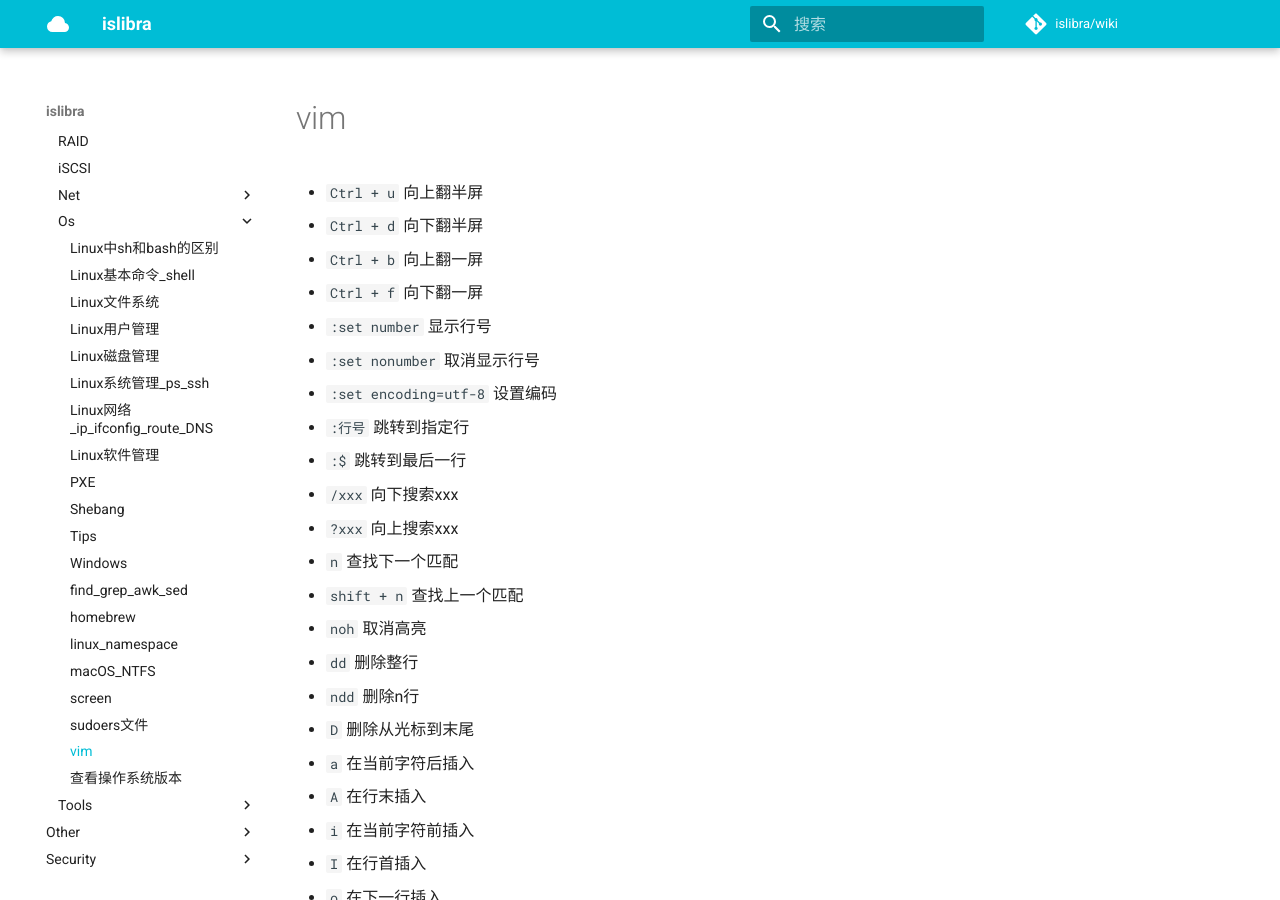
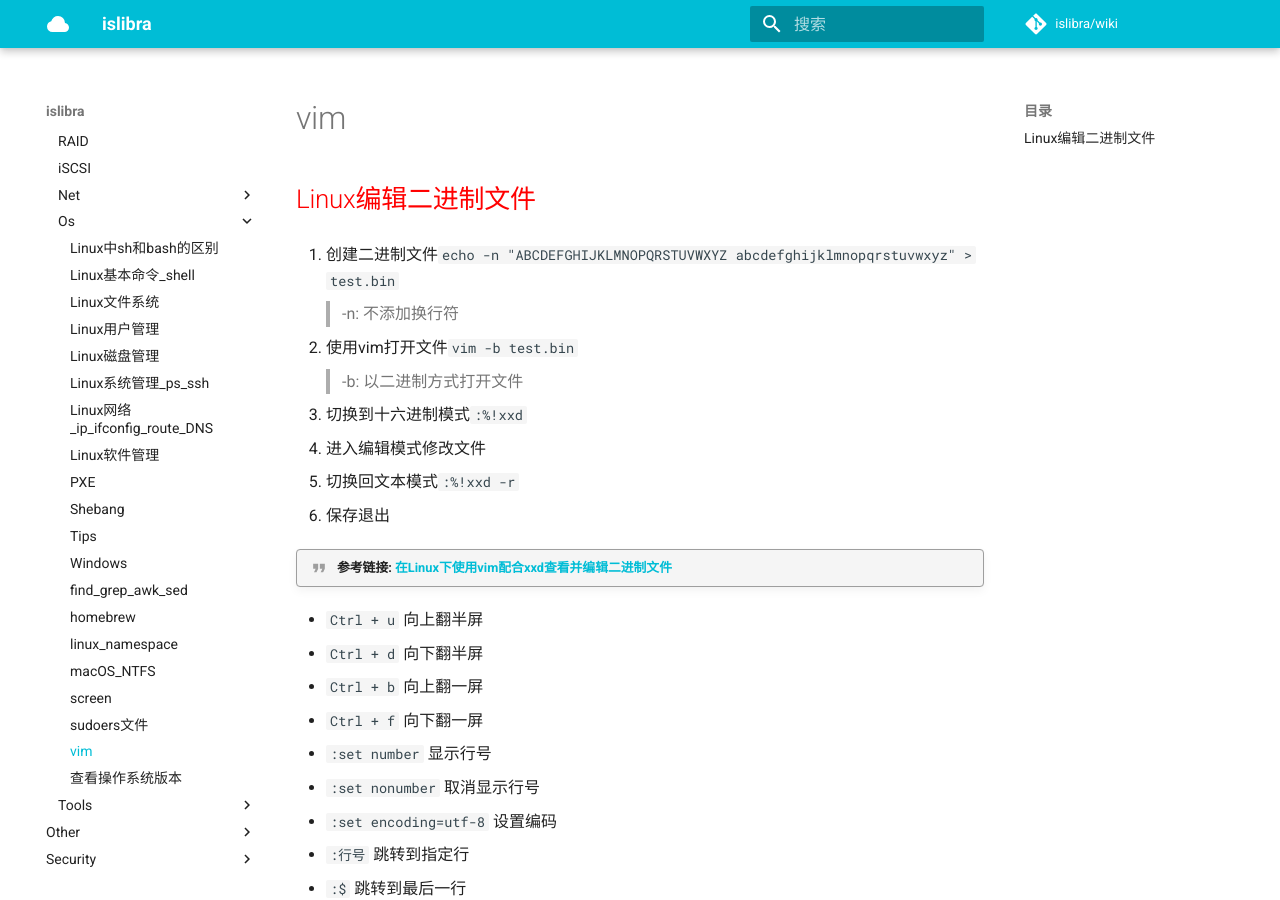
Before and after one commit to islibra/wiki, an MkDocs documentation site: the page built from docs/environment/os/vim.md, in a window 1280 px wide and 900 px high. Built offline with MkDocs 1.6.1 and Material for MkDocs 9.7.7, drawn with Linux system fonts in a browser that asks for light colours; comment, search, counter and statistics services are not loaded.

Commit message:
Update vim.md

```diff
--- a/docs/environment/os/vim.md
+++ b/docs/environment/os/vim.md
@@ -1,4 +1,22 @@
 # vim
+
+## Linux编辑二进制文件
+
+1. 创建二进制文件`echo -n "ABCDEFGHIJKLMNOPQRSTUVWXYZ abcdefghijklmnopqrstuvwxyz" > test.bin`
+
+    > -n: 不添加换行符
+
+1. 使用vim打开文件`vim -b test.bin`
+
+    > -b: 以二进制方式打开文件
+
+1. 切换到十六进制模式`:%!xxd`
+1. 进入编辑模式修改文件
+1. 切换回文本模式`:%!xxd -r`
+1. 保存退出
+
+!!! quote "参考链接: [在Linux下使用vim配合xxd查看并编辑二进制文件](https://www.cnblogs.com/killkill/archive/2010/06/23/1763785.html)"
+
 
 - `Ctrl + u`  向上翻半屏
 - `Ctrl + d`  向下翻半屏
```
